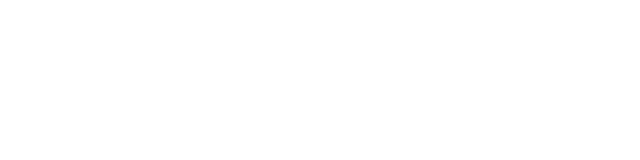
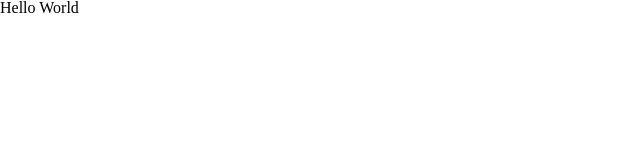
Before and after one commit to lucasfontinele/wefit-reactjs-challenge, a React (Vite) app: page / in a window 1280 px wide. Shown: the top 160 px of the page, without its empty margins (0-640 px from the left). Built offline with nearby package versions, Linux system fonts and the light colour scheme; the HTML template or start-up script is replaced by a standard one.

Commit message:
chore: wip

```diff
--- a/src/App.tsx
+++ b/src/App.tsx
@@ -1,4 +1,6 @@
+import './global.scss'
 import { QueryClientProvider, QueryClient } from '@tanstack/react-query'
+import { Router } from './presentation/navigation'
 
 const queryClient = new QueryClient({
   defaultOptions: {
@@ -14,6 +16,7 @@
 function App() {
   return (
     <QueryClientProvider client={queryClient}>
+      <Router />
     </QueryClientProvider>
   )
 }
--- /dev/null
+++ b/src/features/home/index.tsx
@@ -0,0 +1,7 @@
+export function Home() {
+  return (
+    <div>
+      <h1>Hello World</h1>
+    </div>
+  )
+}
--- /dev/null
+++ b/src/global.scss
@@ -0,0 +1,43 @@
+html, body, div, span, applet, object, iframe,
+h1, h2, h3, h4, h5, h6, p, blockquote, pre,
+a, abbr, acronym, address, big, cite, code,
+del, dfn, em, img, ins, kbd, q, s, samp,
+small, strike, strong, sub, sup, tt, var,
+b, u, i, center,
+dl, dt, dd, ol, ul, li,
+fieldset, form, label, legend,
+table, caption, tbody, tfoot, thead, tr, th, td,
+article, aside, canvas, details, embed,
+figure, figcaption, footer, header, hgroup,
+menu, nav, output, ruby, section, summary,
+time, mark, audio, video {
+    margin: 0;
+    padding: 0;
+    border: 0;
+    font-size: 100%;
+    font: inherit;
+    vertical-align: baseline;
+}
+/* HTML5 display-role reset for older browsers */
+article, aside, details, figcaption, figure,
+footer, header, hgroup, menu, nav, section {
+    display: block;
+}
+body {
+    line-height: 1;
+}
+ol, ul {
+    list-style: none;
+}
+blockquote, q {
+    quotes: none;
+}
+blockquote:before, blockquote:after,
+q:before, q:after {
+    content: '';
+    content: none;
+}
+table {
+    border-collapse: collapse;
+    border-spacing: 0;
+}
--- /dev/null
+++ b/src/presentation/navigation/components/Layout/index.tsx
@@ -0,0 +1,12 @@
+import { Outlet } from "react-router-dom"
+import { Header } from "../../../../shared/components/Header"
+
+export function Layout() {
+  return (
+    <div>
+      <Header />
+
+      <Outlet />
+    </div>
+  )
+}
--- /dev/null
+++ b/src/presentation/navigation/components/Layout/styles.module.scss
@@ -0,0 +1,4 @@
+.container {
+  display: flex;
+  flex-direction: column;
+}
--- a/src/presentation/navigation/index.tsx
+++ b/src/presentation/navigation/index.tsx
@@ -1,10 +1,14 @@
 import { BrowserRouter, Routes, Route } from 'react-router-dom'
+import { Layout } from './components/Layout'
+import { Home } from '../../features/home'
 
 export function Router() {
   return (
     <BrowserRouter>
       <Routes>
-        <Route path="/" />
+        <Route element={<Layout />}>
+          <Route path="/" element={<Home />} />
+        </Route>
       </Routes>
     </BrowserRouter>
   )
```
